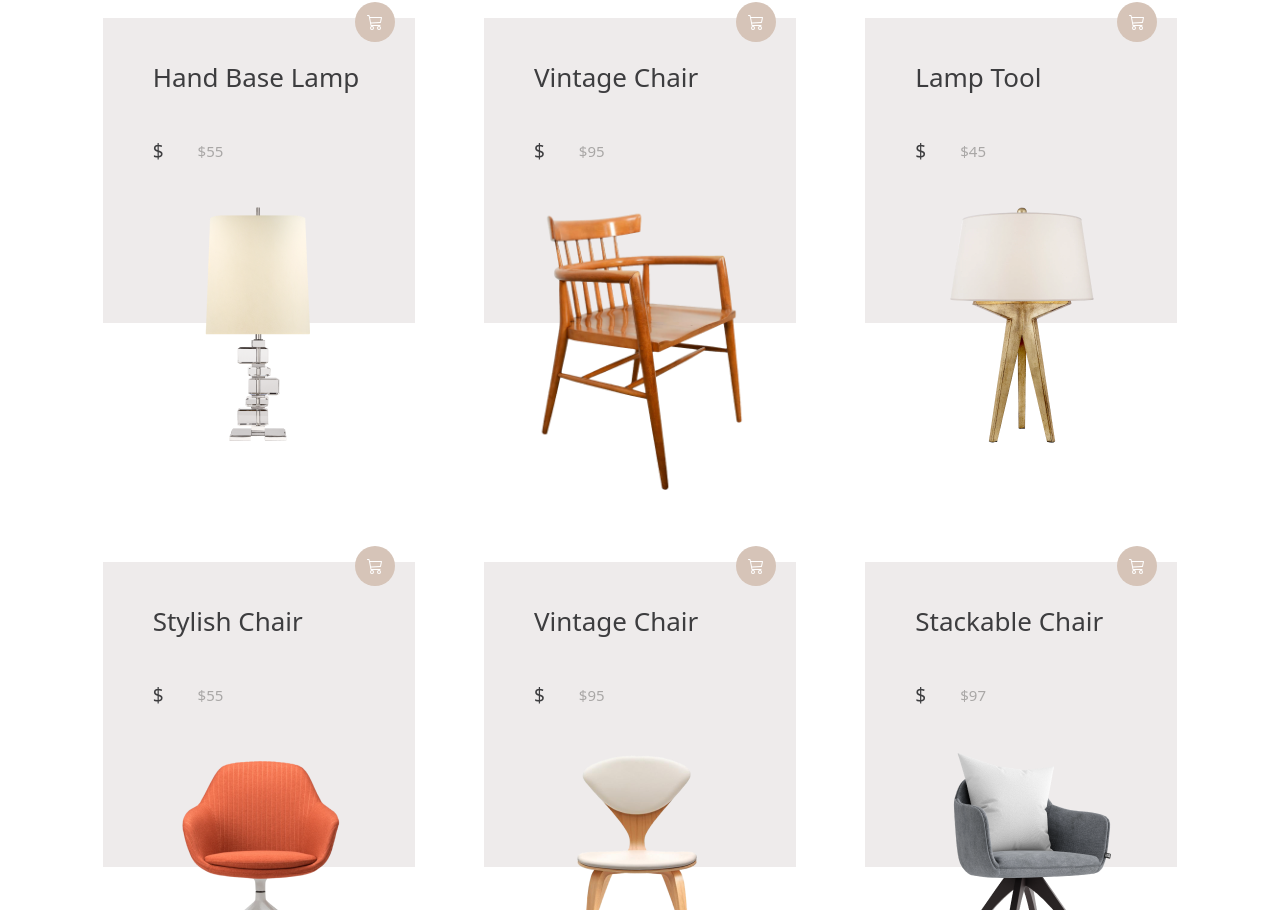
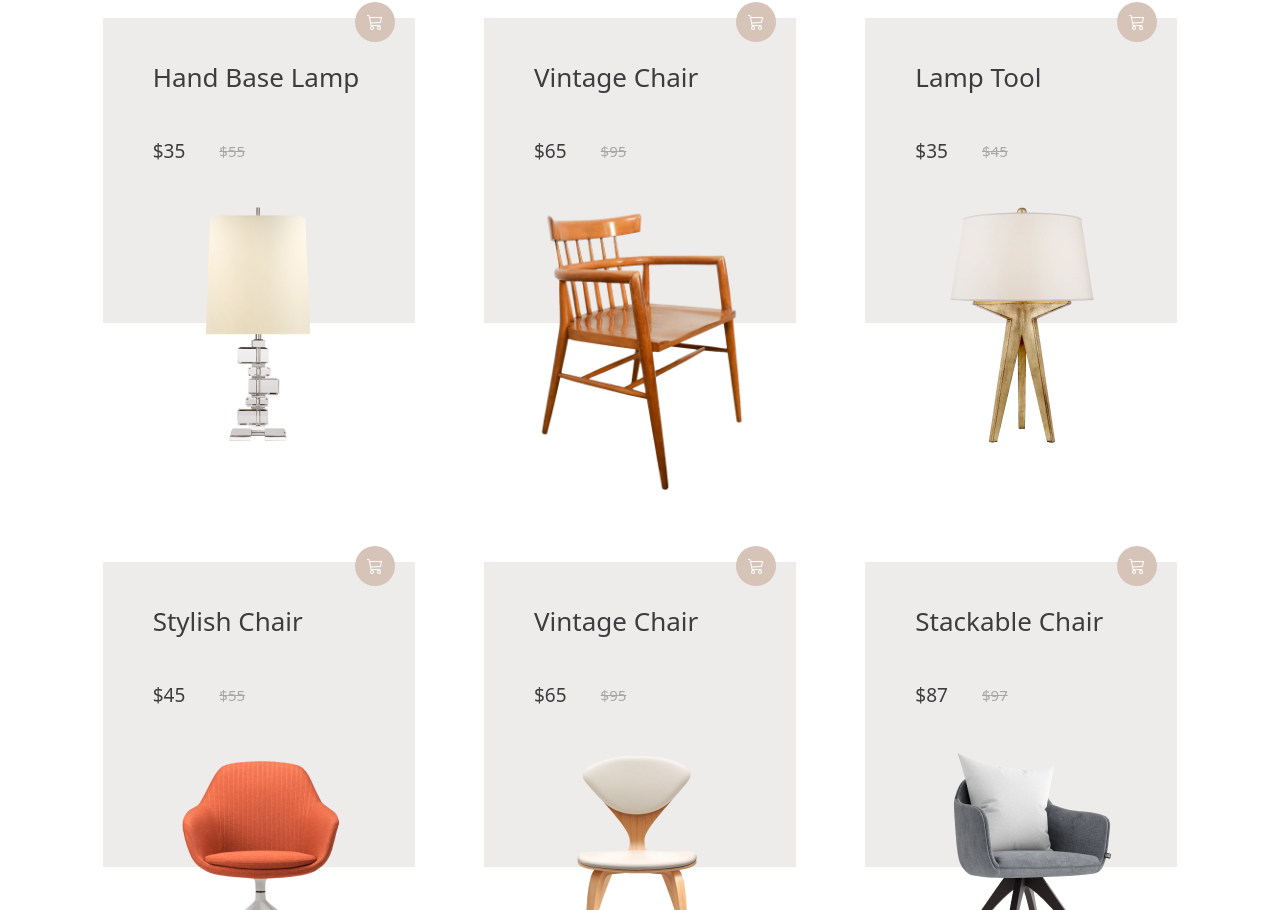
Before and after one commit to m42532461/testecpay, a React (Create React App) app: page / in a window 1280 px wide. Shown: the part 2695-3605 px from the top of the page. Built offline with nearby package versions, Linux system fonts and the light colour scheme.

Commit message:
add ProductPage

```diff
--- a/src/App.js
+++ b/src/App.js
@@ -9,6 +9,7 @@ import Login from "./pages/Login";
 import Shop from "./pages/Shop";
 import Navbar from "./components/Navbar";
 import { useSelector } from "react-redux";
+import ProductPage from "./pages/ProductPage";
 function App() {
   // const user = JSON.parse(localStorage.getItem("profile"));
   const { authData } = useSelector((state) => state.auth);
@@ -22,6 +23,7 @@ function App() {
         <Route path="/cart" element={<Cart />} />
         <Route path="/check" element={<CheckPage />} />
         <Route path="/shop" element={<Shop />} />
+        <Route path="/product/:id" element={<ProductPage />} />
         <Route path="/register" element={user ? <Home /> : <Register />} />
         <Route path="/login" element={user ? <Home /> : <Login />} />
       </Routes>
--- a/src/components/AboutUs.jsx
+++ b/src/components/AboutUs.jsx
@@ -17,7 +17,7 @@ const AboutUs = () => {
           Learn more
         </button>
       </div>
-      <div className="flex gap-[60px] items-center">
+      <div className="flex gap-[60px] justify-center items-center">
         <div className="grid grid-cols-2 text-start gap-x-[63px] gap-y-[82px] flex-1">
           <div className="flex flex-col gap-3">
             <h1 className="text-[50px] font-extrabold text-bg pb-3">1.</h1>
@@ -60,7 +60,7 @@ const AboutUs = () => {
           </div>
         </div>
         <div className="flex w-full h-full flex-1 pt-5">
-          <img src={aboutus} alt="" />
+          <img src={aboutus} alt="" className="w-full h-full" />
         </div>
       </div>
     </div>
--- a/src/components/Navbar.jsx
+++ b/src/components/Navbar.jsx
@@ -29,7 +29,12 @@ const Navbar = () => {
 
   return (
     <div className="flex justify-between items-center px-24 py-10">
-      <div className="text-xl text-[#244D4D] font-semibold">furni.shop</div>
+      <div
+        className="cursor-pointer text-xl text-[#244D4D] font-semibold"
+        onClick={() => navigate("/")}
+      >
+        furni.shop
+      </div>
       <div className="flex gap-20 text-[#242424] font-medium text-lg">
         <a href="Home" onClick={() => navigate("/")}>
           Home
--- a/src/components/Product.jsx
+++ b/src/components/Product.jsx
@@ -1,21 +1,37 @@
 import React from "react";
 import product1 from "../assets/product1.png";
 import { BsCart3 } from "react-icons/bs";
-const Product = ({ title, price, dicountPrice, img }) => {
+import { useNavigate } from "react-router";
+const Product = ({ title, price, discountPrice, img, id }) => {
+  const navigate = useNavigate();
+
+  const handleAddToCart = (e) => {
+    e.preventDefault();
+    console.log(id);
+  };
+
   return (
     <div className="w-[312px] relative mx-auto">
-      <div className="flex flex-col gap-10 text-start pt-14 relative z-10 px-[50px]">
+      <div
+        className="flex flex-col gap-10 text-start pt-14 relative z-10 px-[50px] cursor-pointer"
+        onClick={() => {
+          navigate(`/product/${id}`);
+        }}
+      >
         <h1 className="text-[#3d3d3f] text-[26px]">{title}</h1>
         <div className="flex items-center gap-[34px] ">
-          <h2 className="text-[#3d3d3f] text-[19px]">${dicountPrice}</h2>
-          <h3 className="text-[#a9a7a6] text-[15px]">${price}</h3>
+          <h2 className="text-[#3d3d3f] text-[19px]">${discountPrice}</h2>
+          <h3 className="text-[#a9a7a6] text-[15px] line-through">${price}</h3>
         </div>
         <div className="flex items-center">
           <img className="mx-auto" src={img} alt="" />
         </div>
       </div>
       <div className="absolute top-4 w-full h-[305px] bg-[#eeebeb]"></div>
-      <div className="absolute top-0 right-5 bg-[#D6C4B8] rounded-full p-3 text-white">
+      <div
+        className="absolute top-0 right-5 bg-[#D6C4B8] rounded-full p-3 text-white cursor-pointer z-10"
+        onClick={handleAddToCart}
+      >
         <BsCart3 />
       </div>
     </div>
--- a/src/components/Products.jsx
+++ b/src/components/Products.jsx
@@ -1,22 +1,6 @@
 import React from "react";
 import Product from "./Product";
-import {
-  product1,
-  product2,
-  product3,
-  product4,
-  product5,
-  product6,
-} from "../assets/index.js";
-
-const products = [
-  { title: "Hand Base Lamp", price: 55, discountPrice: 35, img: product1 },
-  { title: "Vintage Chair", price: 95, discountPrice: 65, img: product2 },
-  { title: "Lamp Tool", price: 45, discountPrice: 35, img: product3 },
-  { title: "Stylish Chair", price: 55, discountPrice: 45, img: product4 },
-  { title: "Vintage Chair", price: 95, discountPrice: 65, img: product5 },
-  { title: "Stackable Chair", price: 97, discountPrice: 87, img: product6 },
-];
+import products from "../dumbData/index";
 const Products = () => {
   return (
     <div className="flex flex-col px-24 pb-10 pt-[50px]">
@@ -39,6 +23,7 @@ const Products = () => {
               price={product.price}
               discountPrice={product.discountPrice}
               img={product.img}
+              id={product.id}
             />
           ))}
         </div>
--- /dev/null
+++ b/src/dumbData/index.js
@@ -0,0 +1,55 @@
+import {
+  product1,
+  product2,
+  product3,
+  product4,
+  product5,
+  product6,
+} from "../assets/index.js";
+
+const products = [
+  {
+    title: "Hand Base Lamp",
+    price: 55,
+    discountPrice: 35,
+    img: product1,
+    id: "product1",
+  },
+  {
+    title: "Vintage Chair",
+    price: 95,
+    discountPrice: 65,
+    img: product2,
+    id: "product2",
+  },
+  {
+    title: "Lamp Tool",
+    price: 45,
+    discountPrice: 35,
+    img: product3,
+    id: "product3",
+  },
+  {
+    title: "Stylish Chair",
+    price: 55,
+    discountPrice: 45,
+    img: product4,
+    id: "product4",
+  },
+  {
+    title: "Vintage Chair",
+    price: 95,
+    discountPrice: 65,
+    img: product5,
+    id: "product5",
+  },
+  {
+    title: "Stackable Chair",
+    price: 97,
+    discountPrice: 87,
+    img: product6,
+    id: "product6",
+  },
+];
+
+export default products;
--- /dev/null
+++ b/src/pages/ProductPage.jsx
@@ -0,0 +1,119 @@
+import React, { useState } from "react";
+import { useLocation, useNavigate } from "react-router";
+import Product from "../components/Product";
+import products from "../dumbData";
+const ProductPage = () => {
+  const location = useLocation();
+  const id = location.pathname.split("/")[2];
+  const navigate = useNavigate();
+  const [plant1, plant2, plant3] = [
+    "https://images.unsplash.com/photo-1512428813834-c702c7702b78?crop=entropy&cs=tinysrgb&fit=max&fm=jpg&ixid=MXwxfDB8MXxhbGx8fHx8fHx8fA&ixlib=rb-1.2.1&q=80&w=1080&utm_source=unsplash_source&utm_medium=referral&utm_campaign=api-credit",
+    "https://images.unsplash.com/photo-1511881346740-60bcc5769e35?crop=entropy&cs=tinysrgb&fit=max&fm=jpg&ixid=MXwxfDB8MXxhbGx8fHx8fHx8fA&ixlib=rb-1.2.1&q=80&w=1080&utm_source=unsplash_source&utm_medium=referral&utm_campaign=api-credit",
+    "https://images.unsplash.com/photo-1512428735642-908dea4257ad?crop=entropy&cs=tinysrgb&fit=max&fm=jpg&ixid=MXwxfDB8MXxhbGx8fHx8fHx8fA&ixlib=rb-1.2.1&q=80&w=1080&utm_source=unsplash_source&utm_medium=referral&utm_campaign=api-credit",
+  ];
+  const [chair1, chair2, chair3] = [
+    "https://images.unsplash.com/photo-1517705008128-361805f42e86?ixlib=rb-4.0.3&ixid=MnwxMjA3fDB8MHxwaG90by1wYWdlfHx8fGVufDB8fHx8&auto=format&fit=crop&w=1987&q=80",
+    "https://images.unsplash.com/photo-1533090481720-856c6e3c1fdc?ixlib=rb-4.0.3&ixid=MnwxMjA3fDB8MHxwaG90by1wYWdlfHx8fGVufDB8fHx8&auto=format&fit=crop&w=688&q=80",
+    "https://images.unsplash.com/photo-1580152213601-87df3d2c56e6?ixlib=rb-4.0.3&ixid=MnwxMjA3fDB8MHxwaG90by1wYWdlfHx8fGVufDB8fHx8&auto=format&fit=crop&w=735&q=80",
+  ];
+  const [choosenImage, setChoosenImage] = useState(chair1);
+
+  const handleAddToCart = (e) => {
+    e.preventDefault();
+    console.log(id);
+  };
+  console.log(id);
+  const theProduct = products.find((pro) => pro.id === id);
+  const { title, discountPrice, price, img, desc } = theProduct;
+  return (
+    <div className="flex flex-col px-24">
+      <div className="py-2 px-4 text-[13.6px] text-[#888] mt-4">
+        Home/Category/ <span className="text-[#333]">{title}</span>
+      </div>
+      <div className="flex pb-6 justify-center">
+        <div className="flex-1 relative flex flex-col p-4 gap-3">
+          <div className="flex w-full h-full justify-center">
+            <img
+              src={choosenImage}
+              alt=""
+              className="w-[650px] h-[370px] object-cover"
+            />
+          </div>
+          <div className="flex gap-3 justify-center">
+            <div className="" onClick={() => setChoosenImage(chair1)}>
+              <img src={chair1} alt="" className="h-[170px] w-[208px]" />
+            </div>
+            <div className="" onClick={() => setChoosenImage(chair2)}>
+              <img src={chair2} alt="" className="h-[170px] w-[208px]" />
+            </div>
+            <div className="" onClick={() => setChoosenImage(chair3)}>
+              <img src={chair3} alt="" className="h-[170px] w-[208px]" />
+            </div>
+          </div>
+        </div>
+        <div className="flex-1 flex flex-col justify-start items-start p-4">
+          <h1 className="text-[#333333] text-[40px] mt-7 mb-4 leading-6">
+            {title}
+          </h1>
+          <h2 className="text-[#333] text-[34px] mt-7 mb-4 leading-6">
+            ${discountPrice ? discountPrice : price}
+          </h2>
+          <div className="my-[32px] border-t-2 ">
+            <p className="text-[#333] text-[18px] mt-7 mb-4 leading-6 my-[18px] pt-4">
+              {desc
+                ? desc
+                : "Lorem ipsum dolor sit amet consectetur adipisicing elit. Iure dicta officiis quae. Voluptate iste amet incidunt hic exercitationem, eveniet soluta magni pariatur, ipsum mollitia voluptatem ipsam ab itaque cumque nostrum."}
+            </p>
+            <p className="text-[#333] text-[18px] mt-7 mb-4 leading-6 my-[18px]">
+              {desc
+                ? desc
+                : "Lorem ipsum dolor sit amet consectetur adipisicing elit. Iure dicta officiis quae. Voluptate iste amet incidunt hic exercitationem, eveniet soluta magni pariatur, ipsum mollitia voluptatem ipsam ab itaque cumque nostrum."}
+            </p>
+          </div>
+          <button className="bg-[#3e3e3f] text-white py-5 px-10">
+            ADD TO CART
+          </button>
+        </div>
+      </div>
+      <div className="">
+        <div className="p-4 ">
+          <h1 className="mt-7 mb-4 leading-6 text-[32px]">You may also like</h1>
+        </div>
+        <div className="flex justify-center gap-10">
+          <div className="flex flex-col">
+            <img
+              className=" w-[357px] h-[238px] object-cover "
+              src="https://images.unsplash.com/photo-1581539250439-c96689b516dd?ixlib=rb-4.0.3&ixid=MnwxMjA3fDB8MHxwaG90by1wYWdlfHx8fGVufDB8fHx8&auto=format&fit=crop&w=765&q=80"
+              alt=""
+            />
+            <h1 className="text-[#333] text-[24px] mt-8 mb-2">Black Chair</h1>
+            <h2 className="text-[#888] text-[24px] mb-2">$19.99</h2>
+          </div>
+          <div className="flex flex-col">
+            <img
+              className=" w-[357px] h-[238px] object-cover "
+              src="https://images.unsplash.com/photo-1506326426992-32b61983f2fd?ixlib=rb-4.0.3&ixid=MnwxMjA3fDB8MHxwaG90by1wYWdlfHx8fGVufDB8fHx8&auto=format&fit=crop&w=686&q=80"
+              alt=""
+            />
+            <h1 className="text-[#333] text-[24px] mt-8 mb-2">White Chair</h1>
+            <h2 className="text-[#888] text-[24px] mb-2">$19.99</h2>
+          </div>
+          <div className="flex flex-col">
+            <img
+              className=" w-[357px] h-[238px] object-cover"
+              src="https://images.unsplash.com/photo-1507473885765-e6ed057f782c?ixlib=rb-4.0.3&ixid=MnwxMjA3fDB8MHxwaG90by1wYWdlfHx8fGVufDB8fHx8&auto=format&fit=crop&w=687&q=80"
+              alt=""
+            />
+            <h1 className="text-[#333] text-[24px] mt-8 mb-2">Lamp</h1>
+            <h2 className="text-[#888] text-[24px] mb-2">$19.99</h2>
+          </div>
+        </div>
+        <div className="py-[34px]">
+          <p className="text-center">&copy; Copyright 2022 PAUL HUANG</p>
+        </div>
+      </div>
+    </div>
+  );
+};
+
+export default ProductPage;
--- a/src/reportWebVitals.js
+++ b/src/reportWebVitals.js
@@ -1,6 +1,6 @@
-const reportWebVitals = onPerfEntry => {
+const reportWebVitals = (onPerfEntry) => {
   if (onPerfEntry && onPerfEntry instanceof Function) {
-    import('web-vitals').then(({ getCLS, getFID, getFCP, getLCP, getTTFB }) => {
+    import("web-vitals").then(({ getCLS, getFID, getFCP, getLCP, getTTFB }) => {
       getCLS(onPerfEntry);
       getFID(onPerfEntry);
       getFCP(onPerfEntry);
--- /dev/null
+++ b/src/test.html
@@ -0,0 +1 @@
+Lorem ipsum dolor sit amet consectetur adipisicing elit. Iure dicta officiis quae. Voluptate iste amet incidunt hic exercitationem, eveniet soluta magni pariatur, ipsum mollitia voluptatem ipsam ab itaque cumque nostrum.
```
